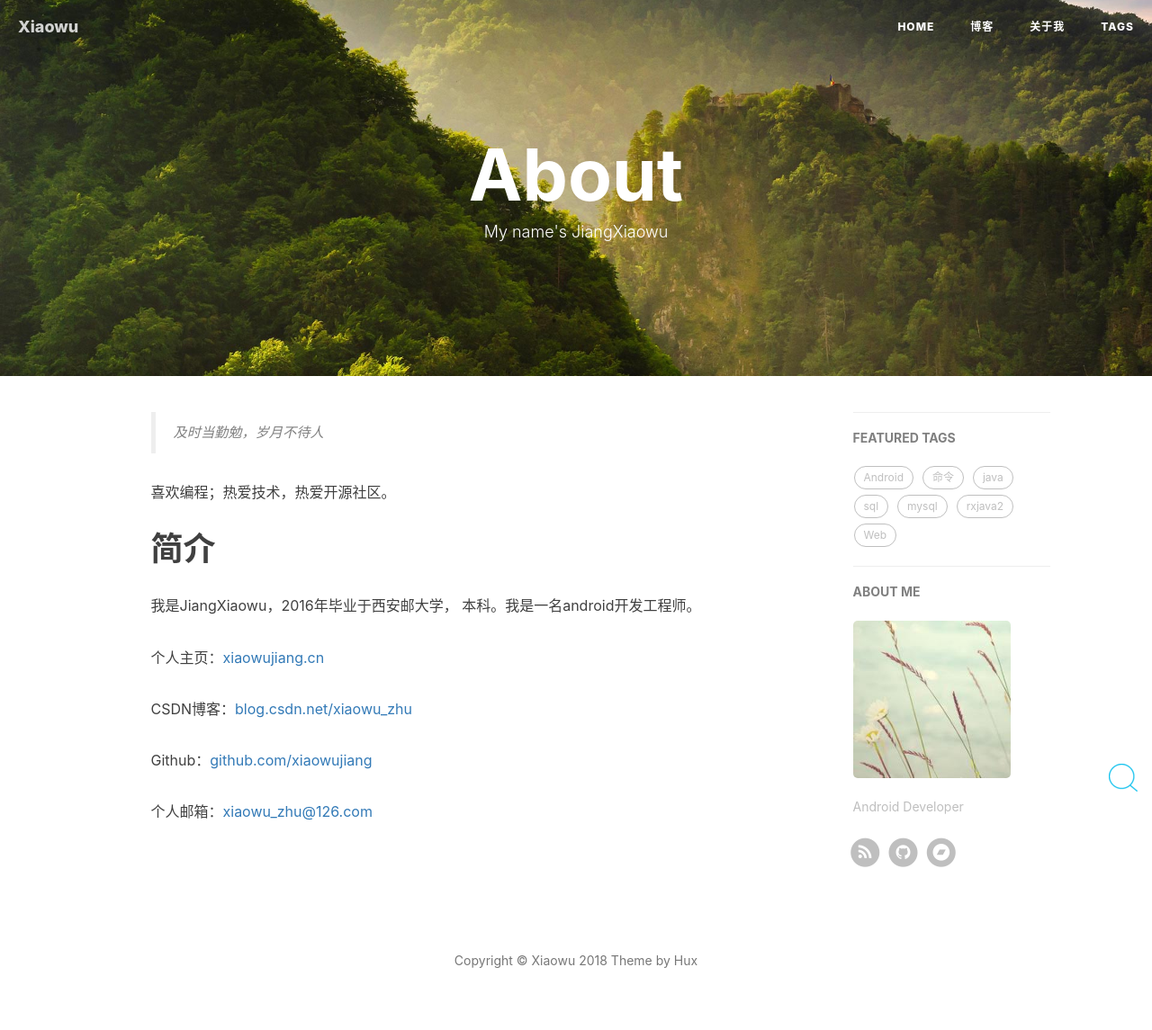
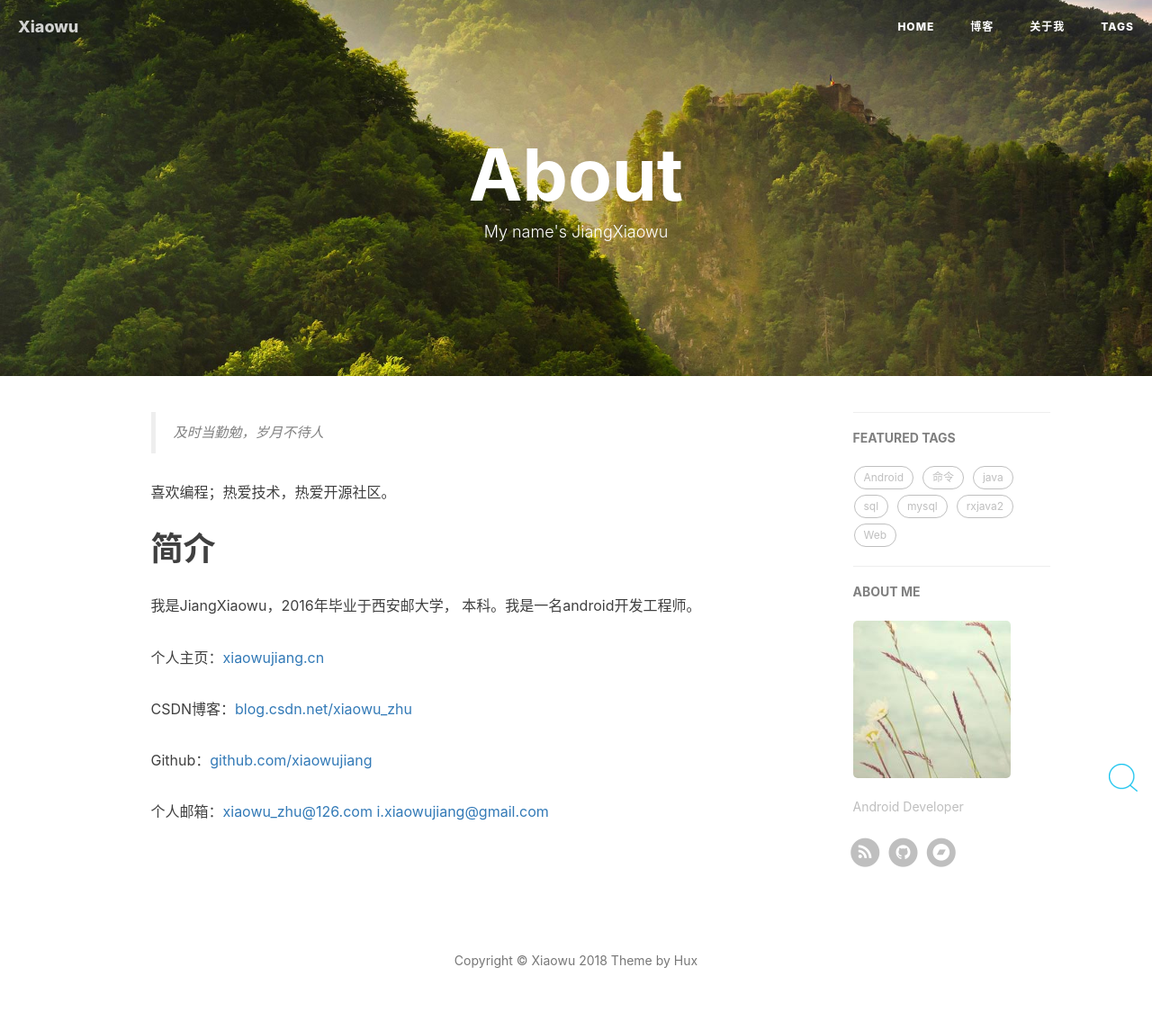
Before and after one commit to ixiaow/blog, a Jekyll site: the page built from about.md, in a window 1280 px wide. Shown: the whole page at 90% size. Built offline with Jekyll 4.4.1, drawn with Linux system fonts in a browser that asks for light colours; comment, search, counter and statistics services are not loaded.

Commit message:
update about.md

```diff
--- a/about.md
+++ b/about.md
@@ -15,8 +15,8 @@
 
 个人主页：[xiaowujiang.cn](https://xiaowujiang.cn)
 
-CSDN博客：[blog.csdn.net/xiaowu_zhu](http://blog.csdn.net/xiaowu_zhu)
+CSDN博客：[blog.csdn.net/xiaowu_zhu](https://xiaowujiang.cn/csdn/)
 
 Github：[github.com/xiaowujiang](https://github.com/xiaowujiang)
 
-个人邮箱：[xiaowu_zhu@126.com](mailto: xiaowu_zhu@126.com)
+个人邮箱：[xiaowu_zhu@126.com](mailto: xiaowu_zhu@126.com)  [i.xiaowujiang@gmail.com](mailto: i.xiaowujiang@gmail.com)
```
